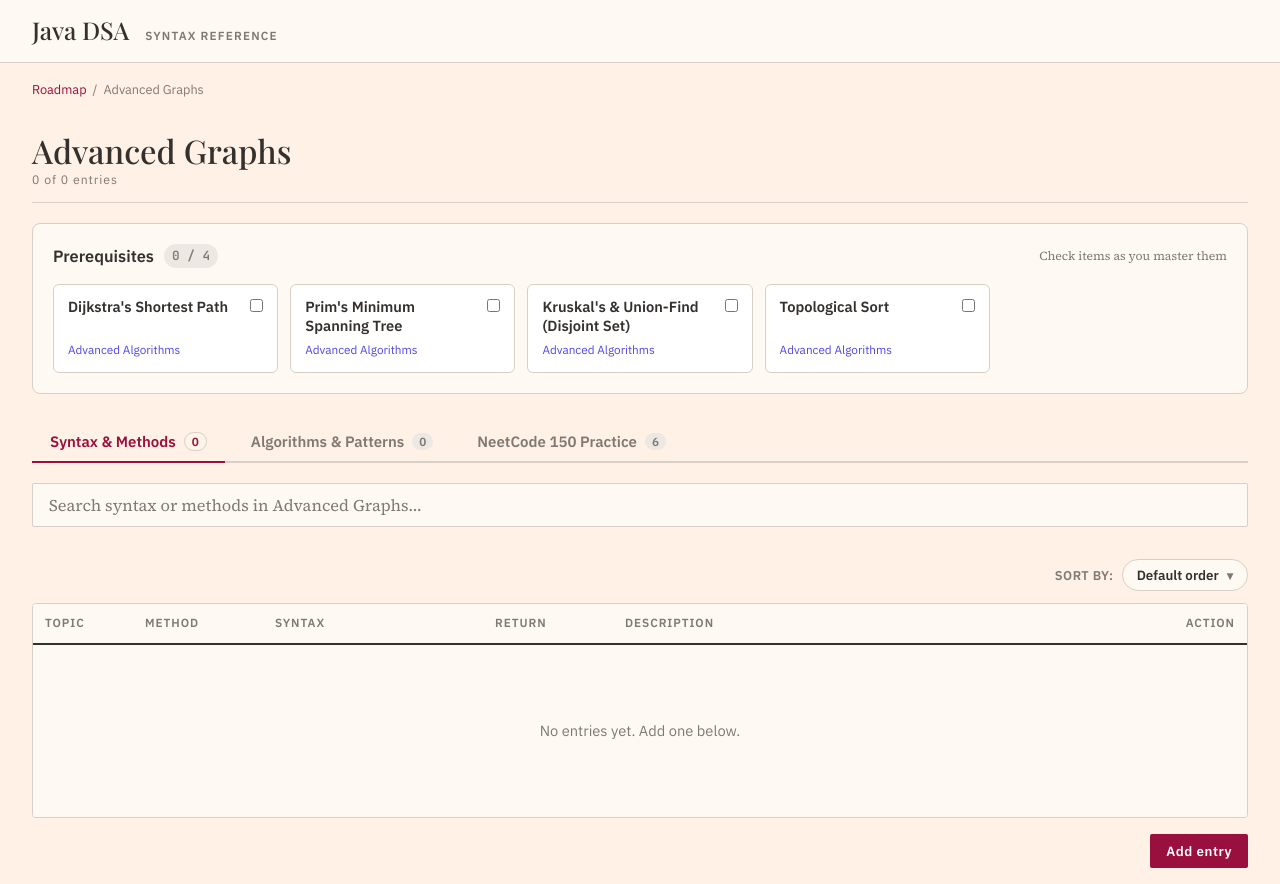
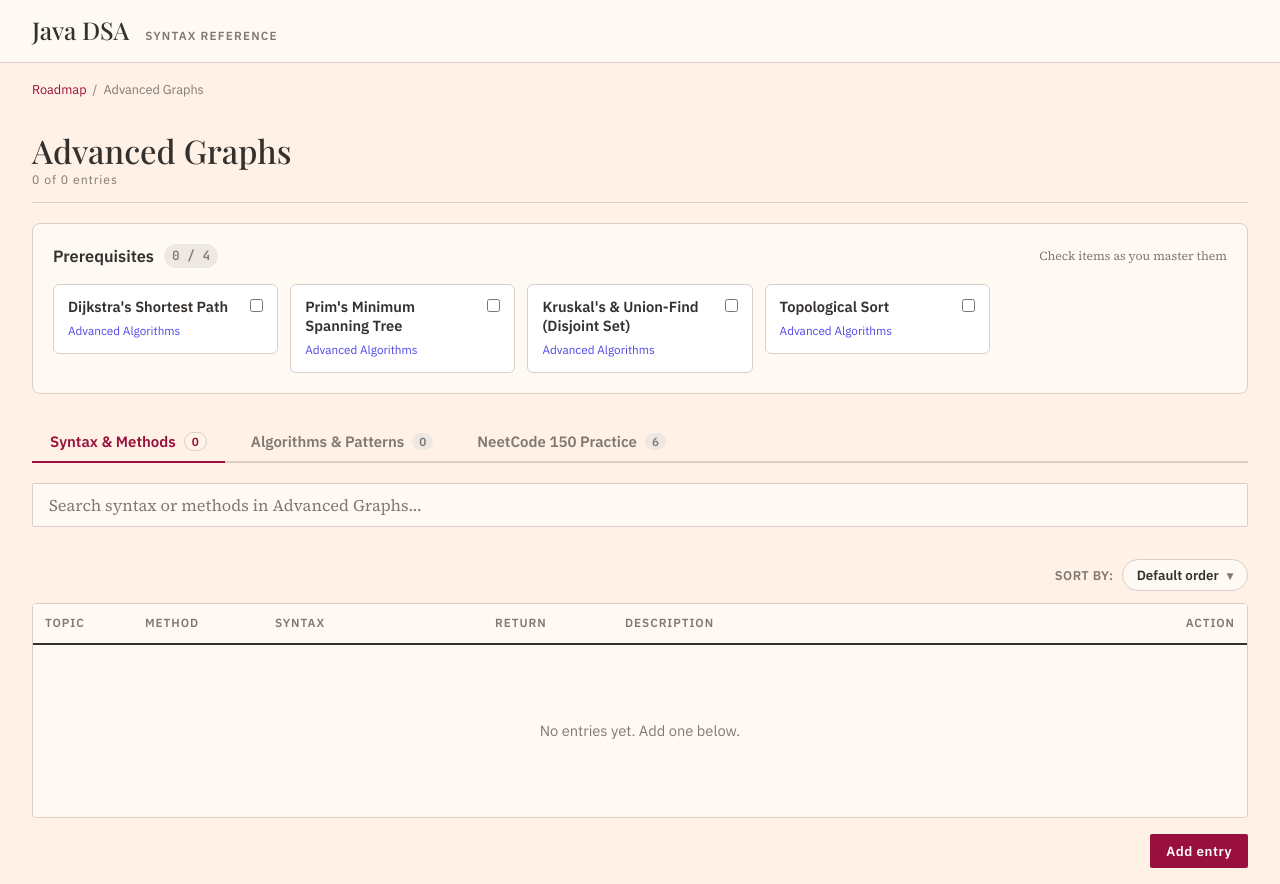
Before and after one commit to DuvNguyen/java150, a Next.js app in the folder handbook/: page /topic/advanced-graphs in a window 1280 px wide. Built offline with nearby package versions, Linux system fonts and the light colour scheme.

Commit message:
fix(ui): isolate grid alignment with align-items start to prevent layout shift

```diff
--- a/handbook/src/app/globals.css
+++ b/handbook/src/app/globals.css
@@ -2004,7 +2004,8 @@ code, pre {
 .srs-rating-options-grid {
   display: grid;
   grid-template-columns: 1fr 1fr;
-  gap: 10px;
+  gap: 12px;
+  align-items: start;
   margin-top: 8px;
 }
 
--- a/handbook/src/components/PrerequisitesGrid.tsx
+++ b/handbook/src/components/PrerequisitesGrid.tsx
@@ -194,6 +194,7 @@ export default function PrerequisitesGrid({ topicId }: Props) {
           display: 'grid',
           gridTemplateColumns: 'repeat(auto-fill, minmax(220px, 1fr))',
           gap: '12px',
+          alignItems: 'start',
         }}
       >
         {items.map((item) => {
```
